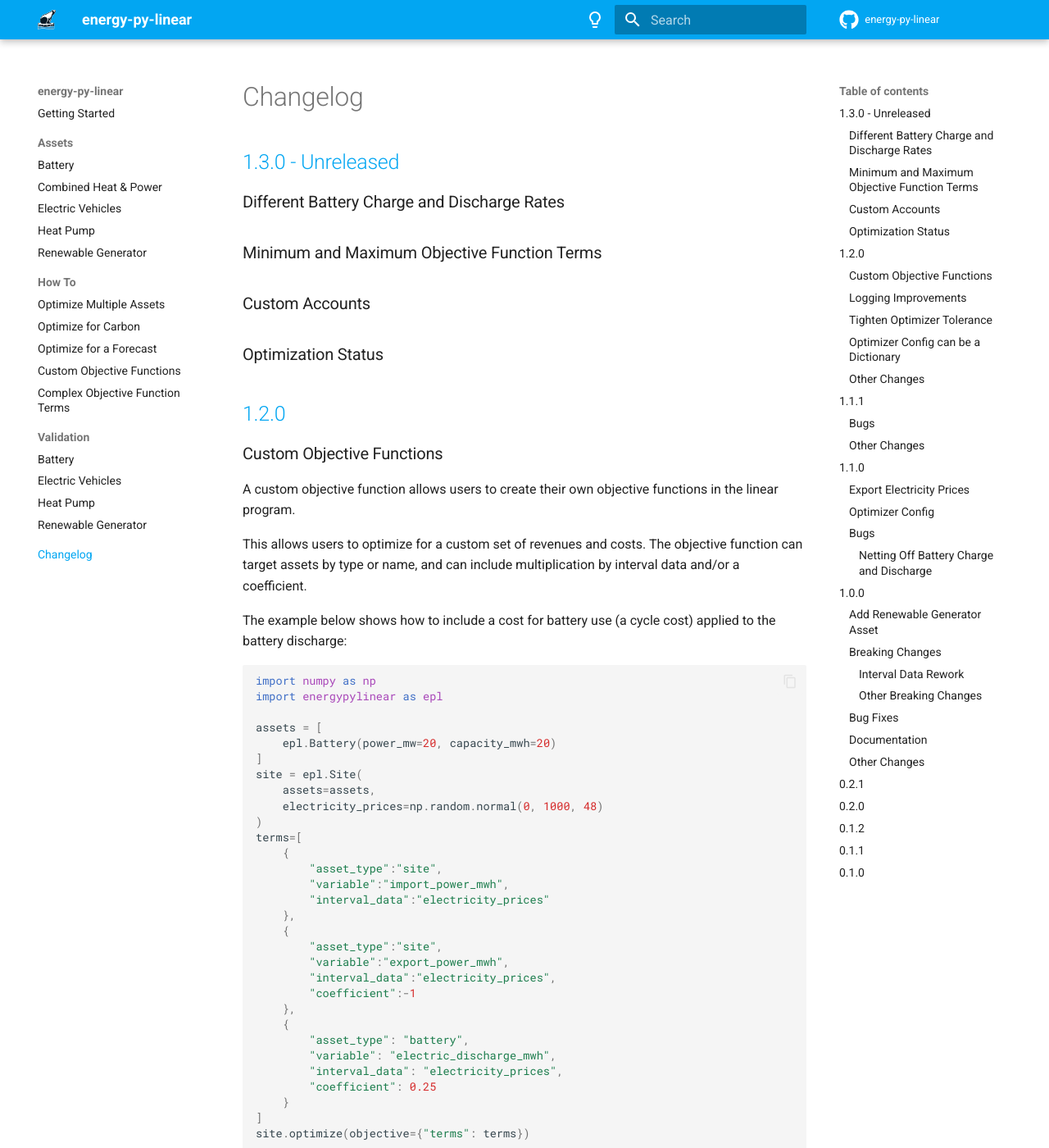
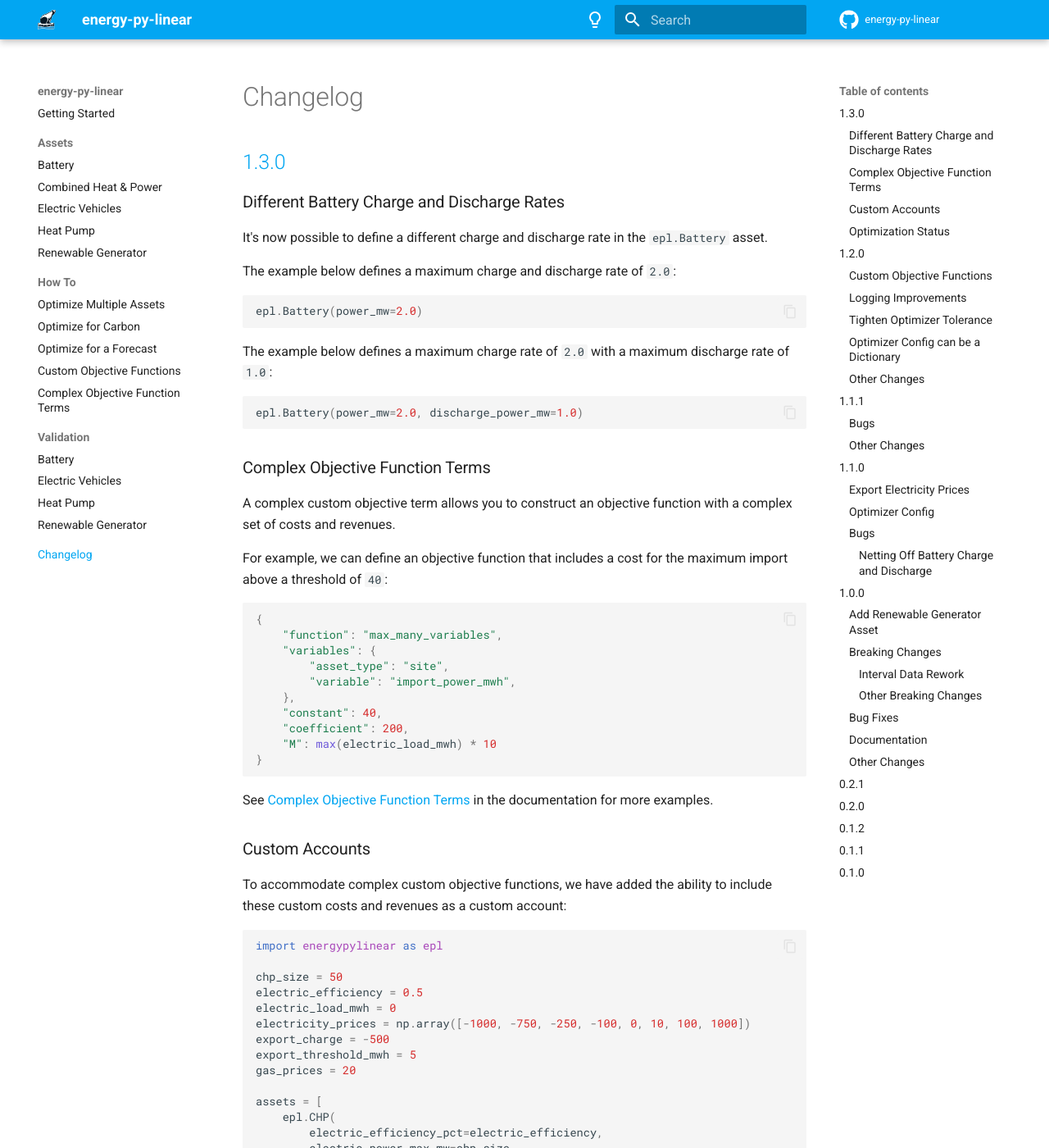
Before and after one commit to ADGEfficiency/energy-py-linear, an MkDocs documentation site: the page built from docs/docs/changelog.md, in a window 1280 px wide and 1400 px high. Shown: the whole window at 82% size. Built offline with MkDocs 1.6.1 and Material for MkDocs 9.7.7, drawn with Linux system fonts in a browser that asks for light colours; plug-ins that fetch from the network failed and are left out; comment, search, counter and statistics services are not loaded; the version menu is left out; some of the changed text lies outside the part shown.

Commit message:
Release 1.3.0 (#67)

````diff
--- a/docs/docs/changelog.md
+++ b/docs/docs/changelog.md
@@ -1,14 +1,133 @@
 # Changelog
 
-## [1.3.0 - Unreleased]()
+## [1.3.0](https://github.com/ADGEfficiency/energy-py-linear/releases/tag/v1.3.1)
 
 ### Different Battery Charge and Discharge Rates
 
-### Minimum and Maximum Objective Function Terms
+It's now possible to define a different charge and discharge rate in the `epl.Battery` asset.
+
+The example below defines a maximum charge and discharge rate of `2.0`:
+
+```python
+epl.Battery(power_mw=2.0)
+```
+
+The example below defines a maximum charge rate of `2.0` with a maximum discharge rate of `1.0`:
+
+```python
+epl.Battery(power_mw=2.0, discharge_power_mw=1.0)
+```
+
+### Complex Objective Function Terms
+
+A complex custom objective term allows you to construct an objective function with a complex set of costs and revenues.
+
+For example, we can define an objective function that includes a cost for the maximum import above a threshold of `40`:
+
+```python
+{
+    "function": "max_many_variables",
+    "variables": {
+        "asset_type": "site",
+        "variable": "import_power_mwh",
+    },
+    "constant": 40,
+    "coefficient": 200,
+    "M": max(electric_load_mwh) * 10
+}
+```
+
+See [Complex Objective Function Terms](https://energypylinear.adgefficiency.com/latest/how-to/complex-terms) in the documentation for more examples.
 
 ### Custom Accounts
 
+To accommodate complex custom objective functions, we have added the ability to include these custom costs and revenues as a custom account:
+
+```python
+import energypylinear as epl
+
+chp_size = 50
+electric_efficiency = 0.5
+electric_load_mwh = 0
+electricity_prices = np.array([-1000, -750, -250, -100, 0, 10, 100, 1000])
+export_charge = -500
+export_threshold_mwh = 5
+gas_prices = 20
+
+assets = [
+    epl.CHP(
+        electric_efficiency_pct=electric_efficiency,
+        electric_power_max_mw=chp_size,
+    )
+]
+site = epl.Site(
+    assets=assets,
+    gas_prices=20,
+    electricity_prices=np.array([-1000, -750, -250, -100, 0, 10, 100, 1000]),
+    electric_load_mwh=electric_load_mwh,
+)
+
+terms: list[dict] = [
+    {
+        "asset_type": "site",
+        "variable": "export_power_mwh",
+        "interval_data": "electricity_prices",
+        "coefficient": -1,
+    },
+    {
+        "asset_type": "*",
+        "variable": "gas_consumption_mwh",
+        "interval_data": "gas_prices",
+    },
+    {
+        "type": "complex",
+        "function": "min_two_variables",
+        "a": {
+            "asset_type": "site",
+            "variable": "export_power_mwh",
+        },
+        "b": 5.0,
+        "coefficient": export_charge,
+        "M": (
+            electric_load_mwh
+            + assets[0].cfg.electric_power_max_mw
+            + export_threshold_mwh
+        )
+        * 1,
+    },
+]
+
+simulation = site.optimize(
+    verbose=4,
+    objective={"terms": terms},
+)
+
+accounts = epl.get_accounts(simulation.results, custom_terms=terms[-1:])
+print(accouts.custom)
+```
+
+```
+<Account profit=15000.00 emissions=0.0000>
+```
+
 ### Optimization Status
+
+The objective function value has been added to the `epl.optimizer.OptimizationStatus` object:
+
+```python
+import energypylinear as epl
+
+site = epl.Site(
+    assets=[epl.Battery()],
+    electricity_prices=np.array([-1000, -750, -250, -100, 0, 10, 100, 1000]),
+)
+simulation = site.optimize(verbose=4, objective="price")
+print(simulation.status)
+```
+
+```
+OptimizationStatus(status='Optimal', feasible=True, objective=-5811.11111)
+```
 
 ## [1.2.0](https://github.com/ADGEfficiency/energy-py-linear/releases/tag/v1.2.0)
 
--- a/pyproject.toml
+++ b/pyproject.toml
@@ -1,6 +1,6 @@
 [tool.poetry]
 name = "energypylinear"
-version = "1.2.0"
+version = "1.3.0"
 description = "Optimizing energy assets with mixed-integer linear programming."
 authors = ["Adam Green <adam.green@adgefficiency.com>"]
 license = "MIT"
````
Also changed, not shown: docs/docs/how-to/custom-objectives.md (+3 -7 lines), 1 other file.
